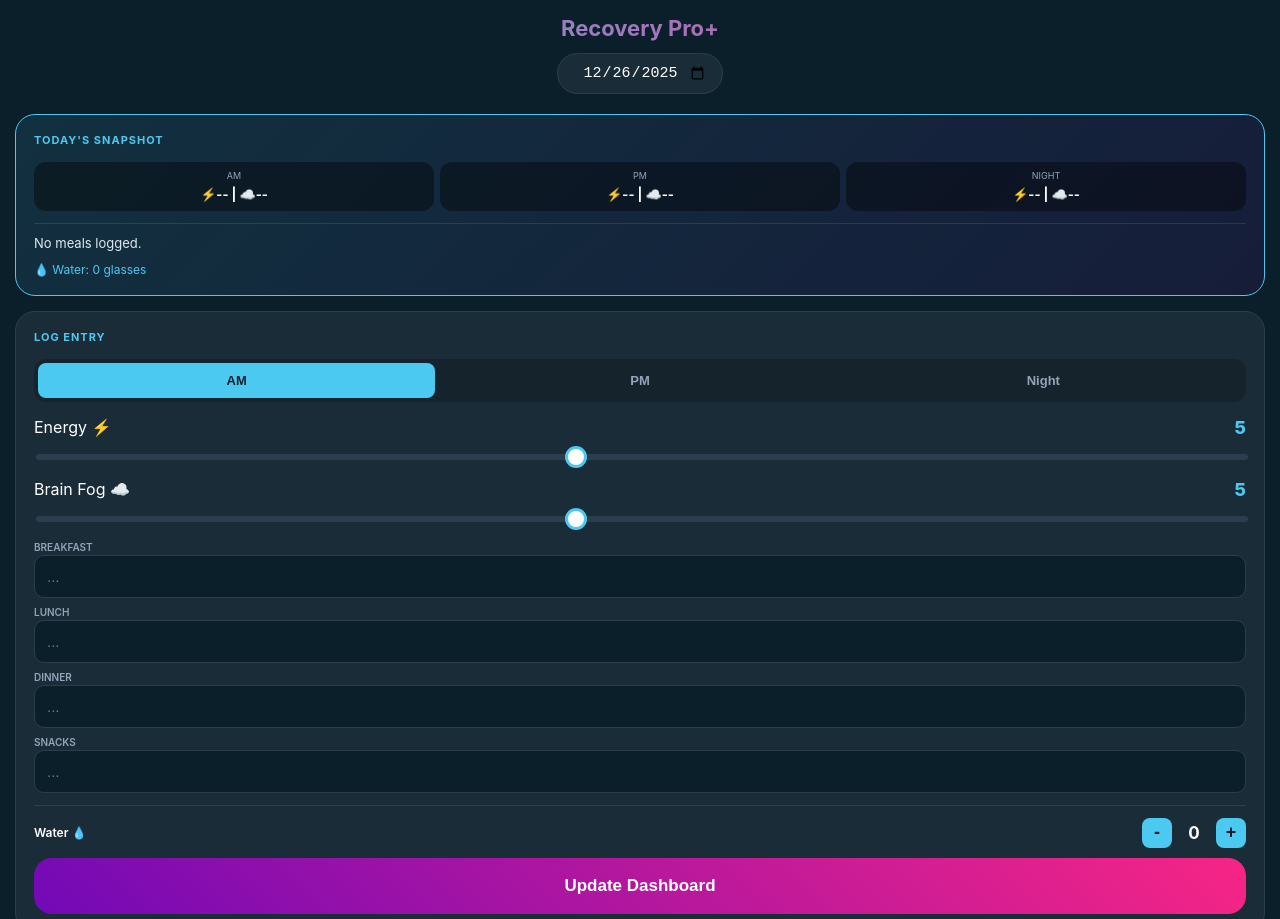
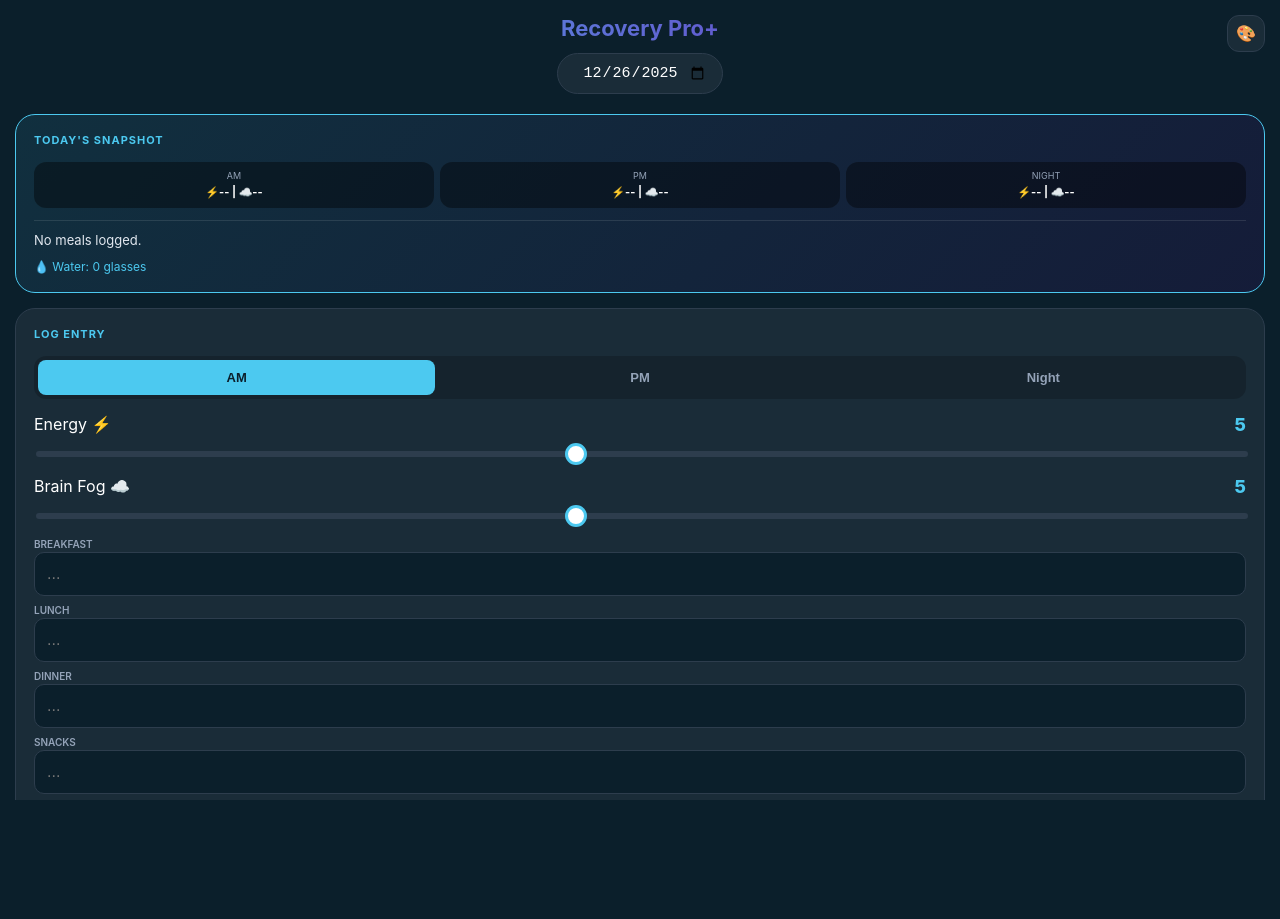
Before and after one commit to danarmitage123-ui/tracker, a plain HTML site: page index.html in a window 1280 px wide. Shown: the top 919 px of the page. After the commit the page ends 800 px from the top, so only its background shows below. Drawn offline with Linux system fonts and the light colour scheme.

Commit message:
Update index.html

```diff
--- a/index.html
+++ b/index.html
@@ -2,20 +2,29 @@
 <html lang="en">
 <head>
     <meta charset="UTF-8">
-    <meta name="viewport" content="width=device-width, initial-scale=1.0, maximum-scale=1.0, user-scalable=no">
+    <meta name="viewport" content="width=device-width, initial-scale=1.0, maximum-scale=1.0, user-scalable=no, viewport-fit=cover">
     <title>Recovery App</title>
     <style>
+        /* Theme Variables */
         :root { --bg: #0b1f2b; --card: #1a2c38; --primary: #4cc9f0; --accent: #7209b7; --text: #ffffff; --muted: #94a3b8; }
-        body { font-family: -apple-system, system-ui; background: var(--bg); color: var(--text); margin: 0; padding: 15px; box-sizing: border-box; }
-        .container { max-width: 100%; margin: 0 auto; }
+        [data-theme="berry"] { --bg: #1a0b1a; --card: #2c1a2c; --primary: #f72585; --accent: #7209b7; --text: #ffffff; --muted: #b894b8; }
+        [data-theme="forest"] { --bg: #0b1a11; --card: #1a2c20; --primary: #4cf08c; --accent: #09b74c; --text: #ffffff; --muted: #94b8a1; }
 
-        /* Fixed Header for Mobile */
-        .header { margin-bottom: 20px; text-align: center; }
-        h1 { font-size: 22px; margin: 0 0 12px 0; background: linear-gradient(90deg, #4cc9f0, #f72585); -webkit-background-clip: text; -webkit-text-fill-color: transparent; }
+        html, body { height: 100dvh; overflow-x: hidden; scroll-behavior: smooth; -webkit-overflow-scrolling: touch; }
+        body { font-family: -apple-system, system-ui; background: var(--bg); color: var(--text); margin: 0; padding: 15px; box-sizing: border-box; transition: background 0.3s ease; }
+
+        .container { max-width: 100%; margin: 0 auto; padding-bottom: 40px; }
+
+        .header { margin-bottom: 20px; text-align: center; position: relative; }
+        h1 { font-size: 22px; margin: 0 0 12px 0; background: linear-gradient(90deg, var(--primary), var(--accent)); -webkit-background-clip: text; -webkit-text-fill-color: transparent; }
+
+        /* Theme Toggle */
+        .theme-toggle { position: absolute; right: 0; top: 0; background: var(--card); border: 1px solid #2d3d4d; border-radius: 12px; padding: 8px; font-size: 16px; }
+
         .date-container { width: 100%; display: flex; justify-content: center; }
-        input[type=date] { background: var(--card); border: 1px solid #2d3d4d; color: white; padding: 10px 15px; border-radius: 25px; font-size: 15px; width: auto; text-align: center; outline: none; }
+        input[type=date] { background: var(--card); border: 1px solid #2d3d4d; color: white; padding: 10px 15px; border-radius: 25px; font-size: 15px; width: auto; text-align: center; }
 
-        .card { background: var(--card); border-radius: 20px; padding: 18px; margin-bottom: 15px; border: 1px solid #2d3d4d; }
+        .card { background: var(--card); border-radius: 20px; padding: 18px; margin-bottom: 15px; border: 1px solid #2d3d4d; transition: background 0.3s ease; }
         h3 { font-size: 11px; text-transform: uppercase; color: var(--primary); letter-spacing: 1px; margin: 0 0 15px 0; }
 
         /* Snapshot Display */
@@ -23,11 +32,11 @@
         .snap-grid { display: grid; grid-template-columns: 1fr 1fr 1fr; gap: 6px; margin-bottom: 12px; }
         .snap-box { background: rgba(0,0,0,0.4); padding: 8px; border-radius: 12px; text-align: center; }
         .snap-box label { font-size: 9px; color: var(--muted); display: block; margin-bottom: 4px; }
-        .snap-val { font-size: 13px; font-weight: 700; line-height: 1.4; }
+        .snap-val { font-size: 11px; font-weight: 700; line-height: 1.4; }
         .snap-val b { color: var(--primary); }
         .snap-meals { font-size: 13px; line-height: 1.5; color: #e2e8f0; border-top: 1px solid rgba(255,255,255,0.1); padding-top: 10px; }
 
-        /* Input Layout */
+        /* Tabs & Inputs */
         .time-tabs { display: flex; gap: 6px; background: rgba(0,0,0,0.2); padding: 4px; border-radius: 12px; margin-bottom: 15px; }
         .tab { flex: 1; padding: 10px; border: none; border-radius: 8px; background: none; color: var(--muted); font-weight: 700; font-size: 13px; }
         .tab.active { background: var(--primary); color: #0b1f2b; }
@@ -40,40 +49,30 @@
 
         .food-stack { display: flex; flex-direction: column; gap: 8px; }
         .food-item label { font-size: 10px; color: var(--muted); font-weight: 600; text-transform: uppercase; margin-bottom: 2px; display: block; }
-        .food-item input { background: #0b1f2b; border: 1px solid #2d3d4d; padding: 12px; border-radius: 10px; color: white; font-size: 15px; width: 100%; box-sizing: border-box; }
+        .food-item input { background: var(--bg); border: 1px solid #2d3d4d; padding: 12px; border-radius: 10px; color: white; font-size: 16px; width: 100%; box-sizing: border-box; }
 
         .water-row { display: flex; align-items: center; justify-content: space-between; margin-top: 12px; padding-top: 12px; border-top: 1px solid #2d3d4d; }
         .water-ctrl { display: flex; align-items: center; gap: 12px; }
         .w-btn { background: var(--primary); border: none; color: #0b1f2b; width: 30px; height: 30px; border-radius: 8px; font-size: 18px; font-weight: bold; }
 
-        .btn-save { width: 100%; padding: 18px; border-radius: 18px; border: none; background: linear-gradient(45deg, #7209b7, #f72585); color: white; font-weight: 800; font-size: 17px; margin-top: 10px; }
+        .btn-save { width: 100%; padding: 18px; border-radius: 18px; border: none; background: linear-gradient(45deg, var(--accent), var(--primary)); color: white; font-weight: 800; font-size: 17px; margin-top: 10px; box-shadow: 0 4px 15px rgba(0,0,0,0.3); }
+        .btn-csv { background: transparent; color: var(--muted); border: 1px solid var(--muted); padding: 10px; border-radius: 10px; width: 100%; margin-top: 20px; font-size: 12px; }
     </style>
 </head>
 <body>
-
 <div class="container">
     <div class="header">
+        <button class="theme-toggle" onclick="toggleTheme()">🎨</button>
         <h1>Recovery Pro+</h1>
-        <div class="date-container">
-            <input type="date" id="datePicker" onchange="loadData()">
-        </div>
+        <div class="date-container"><input type="date" id="datePicker" onchange="loadData()"></div>
     </div>
 
     <div class="card snapshot-view">
         <h3>Today's Snapshot</h3>
         <div class="snap-grid">
-            <div class="snap-box">
-                <label>AM</label>
-                <div class="snap-val" id="sAM">⚡ -- | ☁️ --</div>
-            </div>
-            <div class="snap-box">
-                <label>PM</label>
-                <div class="snap-val" id="sPM">⚡ -- | ☁️ --</div>
-            </div>
-            <div class="snap-box">
-                <label>NIGHT</label>
-                <div class="snap-val" id="sNT">⚡ -- | ☁️ --</div>
-            </div>
+            <div class="snap-box"><label>AM</label><div class="snap-val" id="sAM">⚡ -- | ☁️ --</div></div>
+            <div class="snap-box"><label>PM</label><div class="snap-val" id="sPM">⚡ -- | ☁️ --</div></div>
+            <div class="snap-box"><label>NIGHT</label><div class="snap-val" id="sNT">⚡ -- | ☁️ --</div></div>
         </div>
         <div id="sMeals" class="snap-meals">No data logged.</div>
         <div style="margin-top:8px; font-size: 12px; color: var(--primary);" id="sWater">💧 Water: 0 glasses</div>
@@ -86,42 +85,45 @@
             <button class="tab" onclick="setT(this,'PM')">PM</button>
             <button class="tab" onclick="setT(this,'Night')">Night</button>
         </div>
-
         <div class="slider-section">
             <div class="label-row"><span>Energy ⚡</span> <span class="score" id="ev">5</span></div>
             <input type="range" id="e" min="1" max="10" value="5" oninput="ev.innerText=this.value">
         </div>
-
         <div class="slider-section">
             <div class="label-row"><span>Brain Fog ☁️</span> <span class="score" id="fv">5</span></div>
             <input type="range" id="f" min="1" max="10" value="5" oninput="fv.innerText=this.value">
         </div>
-
         <div class="food-stack">
             <div class="food-item"><label>Breakfast</label><input type="text" id="fb" placeholder="..."></div>
             <div class="food-item"><label>Lunch</label><input type="text" id="fl" placeholder="..."></div>
             <div class="food-item"><label>Dinner</label><input type="text" id="fd" placeholder="..."></div>
             <div class="food-item"><label>Snacks</label><input type="text" id="fs" placeholder="..."></div>
         </div>
-
-        <div class="water-row">
-            <span style="font-size: 12px; font-weight: 600;">Water 💧</span>
-            <div class="water-ctrl">
-                <button class="w-btn" onclick="addW(-1)">-</button>
-                <b id="wv" style="font-size: 17px; min-width: 20px; text-align: center;">0</b>
-                <button class="w-btn" onclick="addW(1)">+</button>
-            </div>
+        <div class="water-row"><span style="font-size: 12px; font-weight: 600;">Water 💧</span>
+            <div class="water-ctrl"><button class="w-btn" onclick="addW(-1)">-</button><b id="wv" style="font-size: 17px; min-width: 20px; text-align: center;">0</b><button class="w-btn" onclick="addW(1)">+</button></div>
         </div>
-
         <button class="btn-save" onclick="save()">Update Dashboard</button>
     </div>
+    <button class="btn-csv" onclick="exportCSV()">Download All Data (CSV)</button>
 </div>
 
 <script>
     let activeTime = 'AM';
-    let db = JSON.parse(localStorage.getItem('recovery_v6_db') || '{}');
+    let db = JSON.parse(localStorage.getItem('recovery_v7_db') || '{}');
     const dt = document.getElementById('datePicker');
     dt.valueAsDate = new Date();
+
+    function toggleTheme() {
+        const themes = ['default', 'berry', 'forest'];
+        let current = document.body.getAttribute('data-theme') || 'default';
+        let next = themes[(themes.indexOf(current) + 1) % themes.length];
+        document.body.setAttribute('data-theme', next);
+        localStorage.setItem('user_theme', next);
+    }
+
+    if(localStorage.getItem('user_theme')) {
+        document.body.setAttribute('data-theme', localStorage.getItem('user_theme'));
+    }
 
     function setT(btn, t) {
         document.querySelectorAll('.tab').forEach(b => b.classList.remove('active'));
@@ -140,8 +142,9 @@
         db[d][activeTime.toLowerCase()] = { e: document.getElementById('e').value, f: document.getElementById('f').value };
         db[d].food = { b: document.getElementById('fb').value, l: document.getElementById('fl').value, d: document.getElementById('fd').value, s: document.getElementById('fs').value };
         db[d].water = parseInt(document.getElementById('wv').innerText);
-        localStorage.setItem('recovery_v6_db', JSON.stringify(db));
+        localStorage.setItem('recovery_v7_db', JSON.stringify(db));
         loadData();
+        window.scrollTo({ top: 0, behavior: 'smooth' });
     }
 
     function loadData() {
@@ -156,12 +159,20 @@
         if(f.b || f.l || f.d || f.s) {
             document.getElementById('sMeals').innerHTML = `<b>B:</b> ${f.b||'-'} | <b>L:</b> ${f.l||'-'}<br><b>D:</b> ${f.d||'-'} | <b>S:</b> ${f.s||'-'}`;
         } else { document.getElementById('sMeals').innerText = "No meals logged."; }
-        document.getElementById('fb').value = f.b || '';
-        document.getElementById('fl').value = f.l || '';
-        document.getElementById('fd').value = f.d || '';
-        document.getElementById('fs').value = f.s || '';
-        document.getElementById('wv').innerText = data.water || 0;
+        document.getElementById('fb').value = f.b || ''; document.getElementById('fl').value = f.l || ''; document.getElementById('fd').value = f.d || ''; document.getElementById('fs').value = f.s || ''; document.getElementById('wv').innerText = data.water || 0;
     }
+
+    function exportCSV() {
+        let csv = "Date,Slot,Energy,Fog,Breakfast,Lunch,Dinner,Snacks,Water\n";
+        for (const [date, val] of Object.entries(db)) {
+            ['am','pm','night'].forEach(s => {
+                const sym = val[s] || {}; const f = val.food || {};
+                csv += `${date},${s},${sym.e||''},${sym.f||''},"${f.b||''}","${f.l||''}","${f.d||''}","${f.s||''}",${val.water||0}\n`;
+            });
+        }
+        const a = document.createElement('a'); a.href = URL.createObjectURL(new Blob([csv], {type:'text/csv'})); a.download = 'Recovery_History.csv'; a.click();
+    }
+
     loadData();
 </script>
 </body>
```
